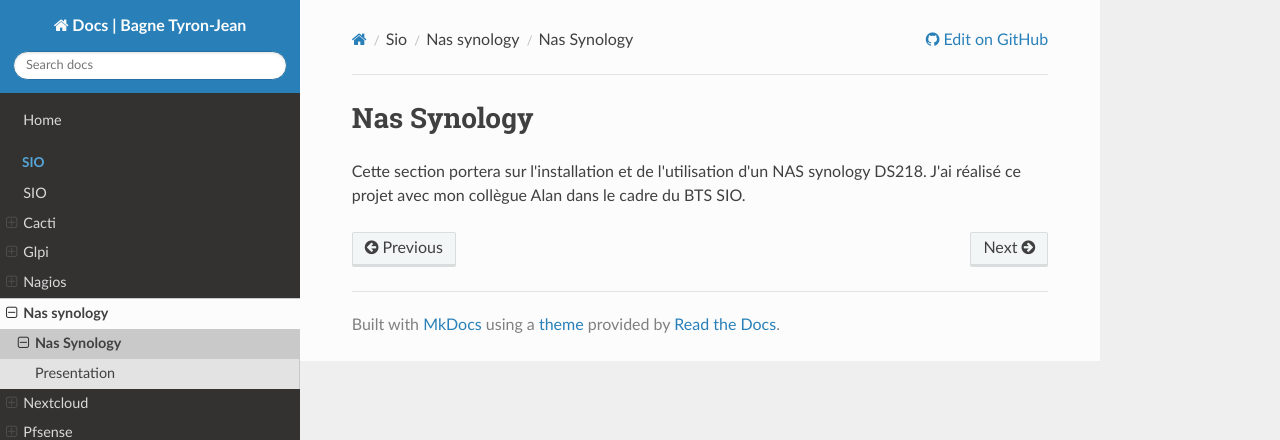
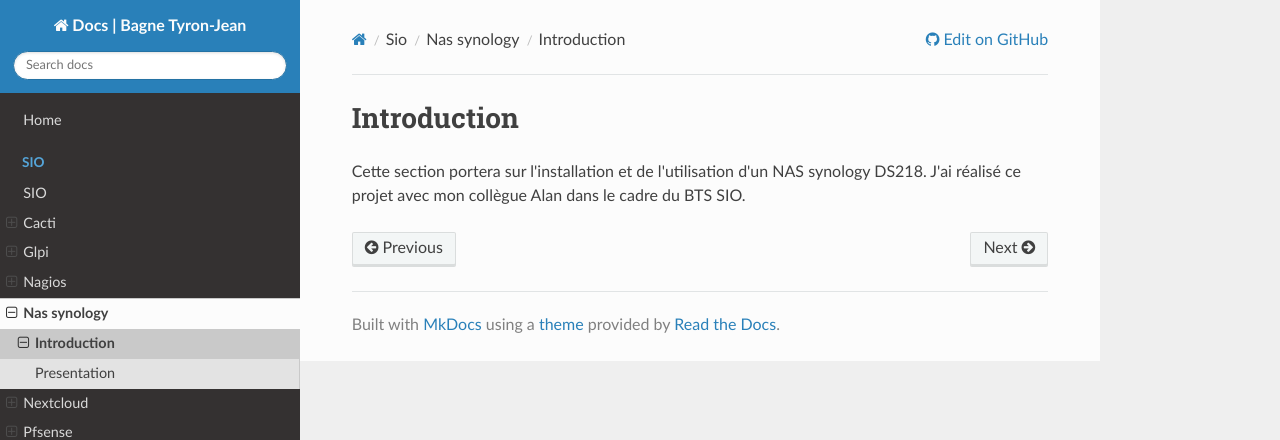
Before and after one commit to wepfen/doc, an MkDocs documentation site: the page built from docs/sio/nas_synology/index.md, in a window 1280 px wide. Shown: the top 440 px of the page. Built offline with MkDocs 1.6.1, drawn with Linux system fonts in a browser that asks for light colours; nearby versions of some CDN libraries.

Commit message:
Update index.md

```diff
--- a/docs/sio/nas_synology/index.md
+++ b/docs/sio/nas_synology/index.md
@@ -1,4 +1,4 @@
-# Nas Synology
+# Introduction
 
 Cette section portera sur l'installation et de l'utilisation d'un NAS synology DS218.
 J'ai réalisé ce projet avec mon collègue Alan dans le cadre du BTS SIO.
```
